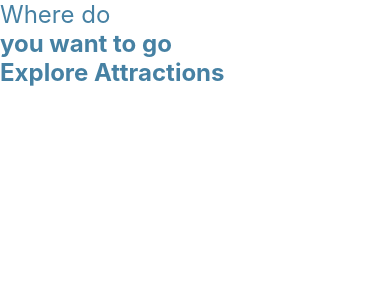
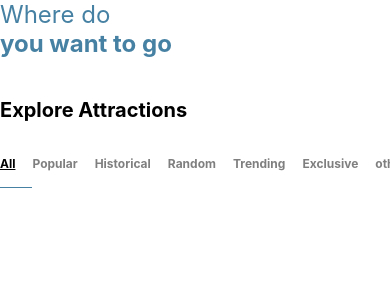
Before and after one commit to P-MBD/PracticeTravelApp, a React Native app: screen / in a window 390 px wide. Shown: the top 300 px of the page. Built offline with nearby package versions, Linux system fonts and the light colour scheme.

Commit message:
Building Categories List

```diff
--- /dev/null
+++ b/src/components/Categories/index.js
@@ -0,0 +1,20 @@
+import React from "react";
+import { FlatList, Text, View } from "react-native"
+import styles from "./styles";
+const Categories = ({categories, selectedCategory}) => {
+    return(
+        <FlatList
+        horizontal
+        data={categories}
+        renderItem={({ item})=> {
+            const selected= selectedCategory === item
+            return(
+            <View style={[styles.itemContainer, selected ? styles.selectedItemContainer : {}]}>
+                <Text style={[styles.item, selectedCategory === item ? styles.selectedItem : {}]}>{item}</Text>
+            </View>
+            )
+        }}
+        />
+    );
+};
+export default React.memo(Categories);
--- /dev/null
+++ b/src/components/Categories/styles.js
@@ -0,0 +1,22 @@
+import { StyleSheet } from "react-native";
+const styles= StyleSheet.create({
+    item:{
+        fontSize: 12,
+        color: 'rgba(0,0,0, 0.5)',
+        fontWeight:'bold',
+        marginRight: 17,
+        paddingVertical: 14,
+    },
+    selectedItem:{
+        textDecorationLine: 'underline',
+        color:'#000000',
+    },
+    itemContainer:{
+        paddingVertical:2,
+    },
+    selectedItemContainer:{
+        borderBottomColor: '#4681A3',
+        borderBottomWidth: 1,
+    },
+});
+export default styles;
--- a/src/screens/Home/index.js
+++ b/src/screens/Home/index.js
@@ -1,5 +1,6 @@
 import React from "react";
 import {SafeAreaView,View} from "react-native";
+import Categories from "../../components/Categories/index";
 import Title from "../../components/Title/index";
 import styles from "./styles";
 
@@ -10,6 +11,7 @@ const Home = () => {
                    <Title text='Where do' style={{fontWeight: 'normal'}} />
                    <Title text="you want to go" />
                    <Title text="Explore Attractions" style={styles.subtitle} />
+                   <Categories selectedCategory='All' categories={['All','Popular','Historical', 'Random', 'Trending', 'Exclusive', 'others','Historical', 'Random', 'Trending', 'Exclusive', 'others','Historical', 'Random', 'Trending', 'Exclusive', 'others']} />
               </View>
         </SafeAreaView>
     );};
--- a/src/screens/Home/styles.js
+++ b/src/screens/Home/styles.js
@@ -2,6 +2,12 @@ import { StyleSheet } from "react-native";
 const styles = StyleSheet.create({
     container:{
         margin:32,
+    },
+    subtitle:{
+        fontSize: 20,
+        color:'#000000',
+        marginTop: 40,
+        marginBottom: 18,
     }
 });
 export default styles;
```
